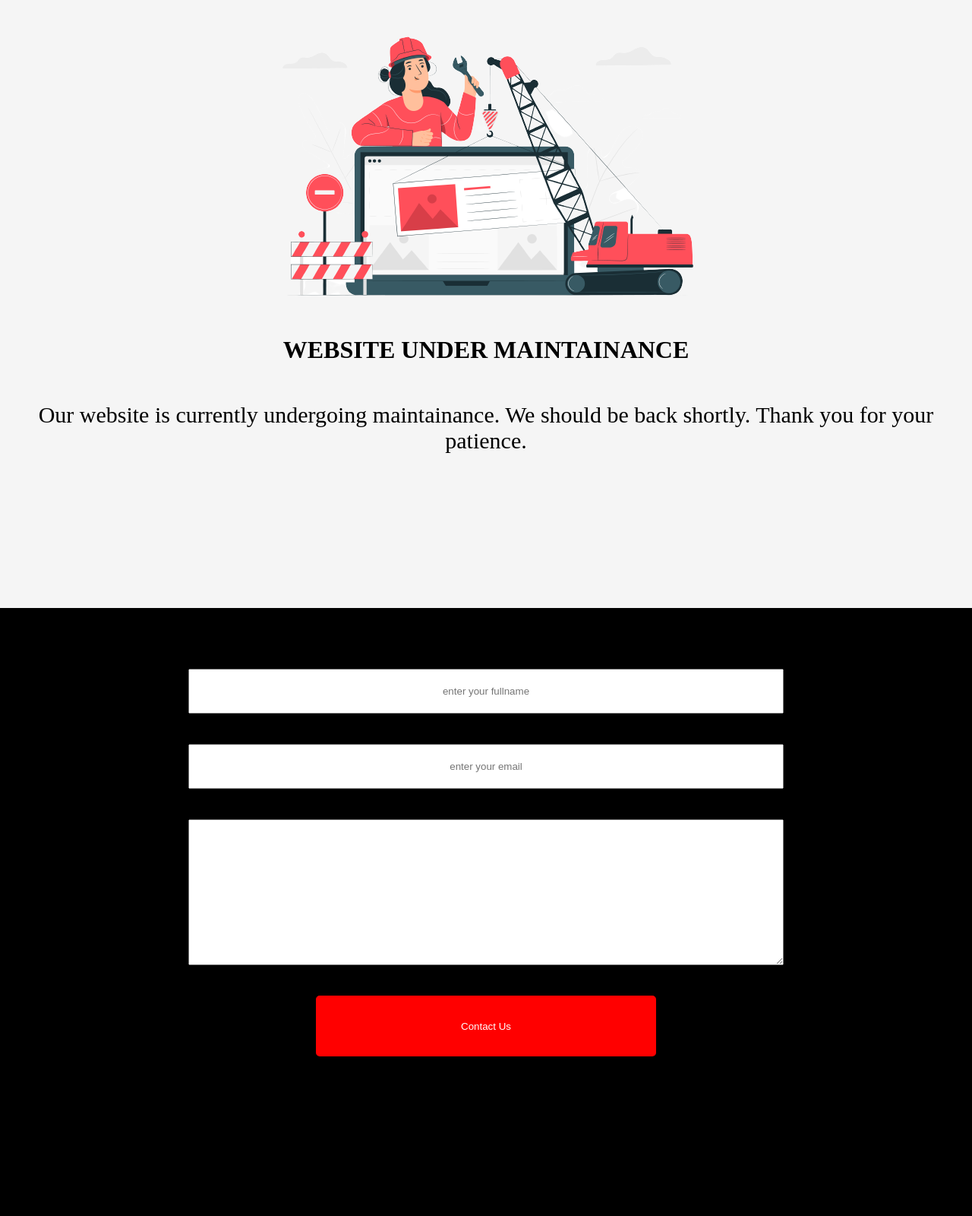
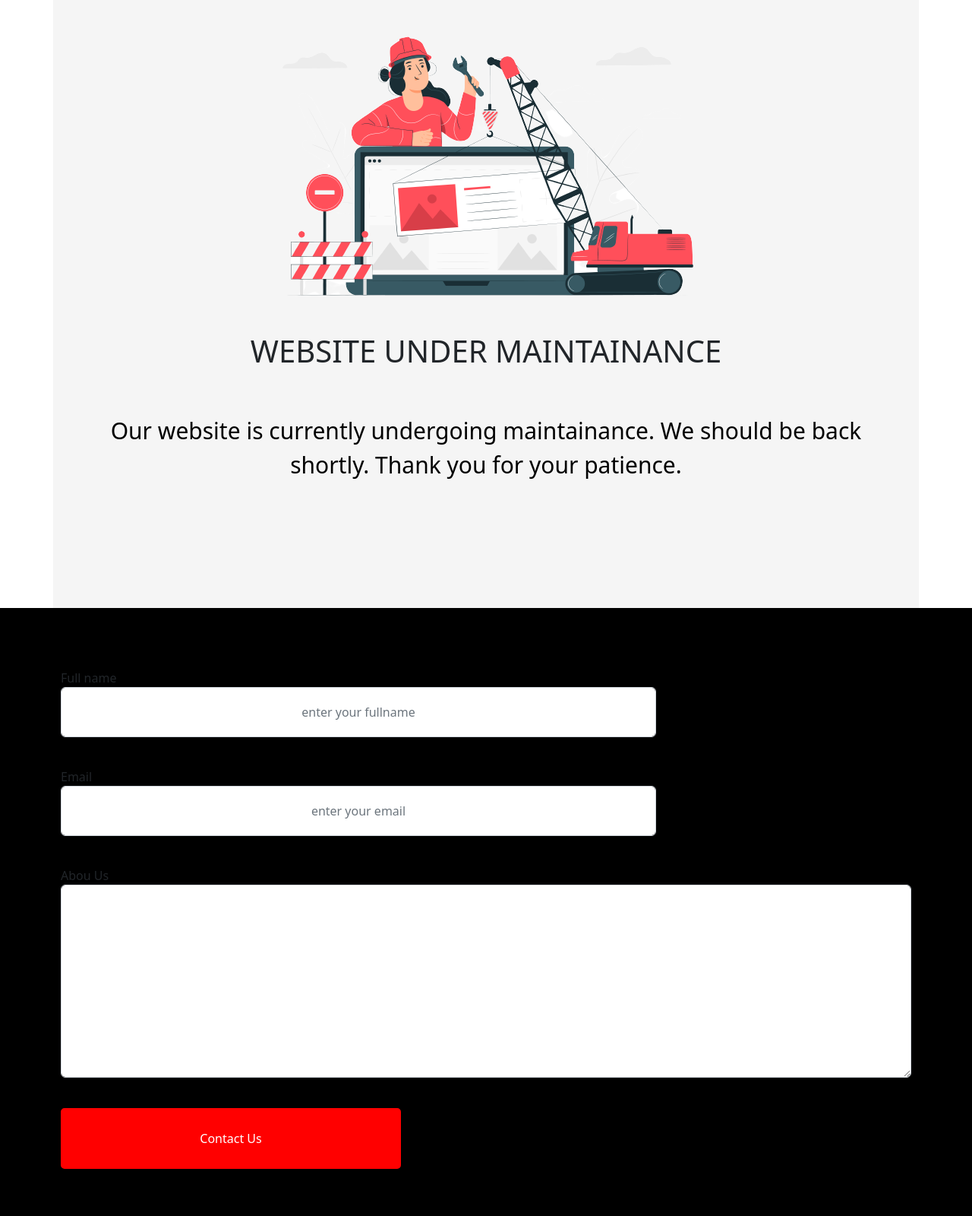
Before and after one commit to Habilyami/habil, a PHP site: page / in a window 1280 px wide. Shown: the whole page at 76% size. Run offline with PHP 8.4, Linux system fonts and the light colour scheme.

Commit message:
Update index.php

```diff
--- a/index.php
+++ b/index.php
@@ -8,6 +8,12 @@
     <meta http-equiv="X-UA-Compatible" content="IE=edge">
     <meta name="viewport" content="width=device-width, initial-scale=1.0">
     <title>Document</title>
+    <link
+      href="https://cdn.jsdelivr.net/npm/bootstrap@5.2.0/dist/css/bootstrap.min.css"
+      rel="stylesheet"
+      integrity="sha384-gH2yIJqKdNHPEq0n4Mqa/HGKIhSkIHeL5AyhkYV8i59U5AR6csBvApHHNl/vI1Bx"
+      crossorigin="anonymous"
+    />
     <link rel="stylesheet" type="text/css" href="/css/style.css">
 </head>
 <body>
@@ -19,17 +25,20 @@
         </center>
 
     </div>
-<div class="container2">
-    <center>
-        <input type="text" placeholder="enter your fullname">
-        <input type="email" placeholder="enter your email">
-        <textarea cols="20" rows="10"></textarea>
-        <button>Contact Us</button>
-    </center>
-
-</div>
+    <section>
+        <div class="row">
+            <div class="col-md-6 m-auto container2">
+               <form action="" method="POST">
+                   <label for="fullname">Full name</label>
+                   <input type="text" placeholder="enter your fullname" name="fullname" class="form-control">
+                   <label for="email">Email</label>
+                   <input type="email" placeholder="enter your email" name="email" class="form-control">
+                   <label>Abou Us</label>
+                   <textarea cols="20" rows="10" class="form-control"></textarea>
+                   <button type="submit" name="submit">Contact Us</button>
+               </form>
+            </div>
+        </div>
+    </section>
 </body>
 </html>
-
-<?php
-?>
```
